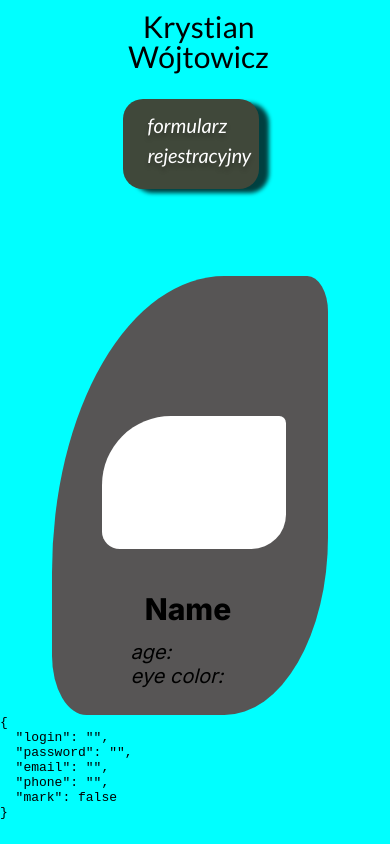
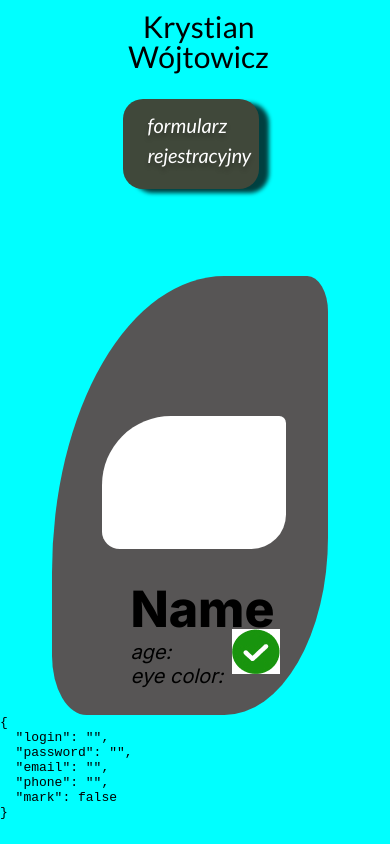
Before and after one commit to krystianwojtowicz/typescript-fetch, a React (Create React App) app: page / in a window 390 px wide. Shown: the top 844 px of the page. Built offline with nearby package versions, Linux system fonts and the light colour scheme; no server answers.

Commit message:
adding icon

```diff
--- a/src/components/Photo.tsx
+++ b/src/components/Photo.tsx
@@ -1,5 +1,6 @@
 import { useState, useEffect } from "react";
 import './styles/Photo.scss';
+import img1 from '../images/tick.jpg'
 
 
 function Photo() {
@@ -31,11 +32,14 @@ function Photo() {
         ) : (
           <div className="inner-picture"></div>
         )}
+        <div className="description">
         <h1 className="h1name">Name</h1>
         <i className="fa-solid fa-circle-check"></i>
         <div className="look">
           <span className="inner-look">age:</span>
           <span className="inner-look">eye color:</span>
+        </div>
+        <img className="tick" src={img1} alt="" />
         </div>
       </div>
     </>
--- a/src/components/styles/Photo.css
+++ b/src/components/styles/Photo.css
@@ -43,6 +43,7 @@
 }
 
 .picture {
+  position: relative;
   margin-left: 13.4%;
   width: 70.8%;
   aspect-ratio: 108/100;
@@ -70,30 +71,40 @@
   /* 459 */
 }
 
-.picture .h1name {
+.picture .description {
+  position: relative;
+  width: 41.7%;
+  margin-top: 26.39px;
+  margin-left: 28.3%;
+}
+
+.picture .description .tick {
+  position: absolute;
+  right: -30%;
+  top: 0;
+}
+
+.picture .description .h1name {
   font-family: "Inter", sans-serif;
   font-style: normal;
   font-weight: 800;
   font-size: 50px;
   line-height: 61px;
-  margin-top: 26.39px;
   height: 76.26px;
-  width: 41.7%;
-  margin-left: 28.3%;
+  width: 100%;
   text-align: center;
 }
 
-.picture .look {
+.picture .description .look {
   font-family: "Inter", sans-serif;
   position: relative;
   top: -15.01px;
-  margin-left: 28.3%;
   height: 59.5px;
-  width: 46%;
+  width: 98%;
   background-color: #575555;
 }
 
-.picture .look .inner-look {
+.picture .description .look .inner-look {
   display: block;
   font-family: "Inter";
   font-style: italic;
@@ -120,6 +131,9 @@
 }
 
 @media all and (max-width: 576px) {
+  .picture .description .tick {
+    top: 50px;
+  }
   .picture .h1name {
     font-size: 30px;
   }
--- a/src/components/styles/Photo.scss
+++ b/src/components/styles/Photo.scss
@@ -39,6 +39,7 @@
       }
     }
     .picture {
+      position: relative;
       margin-left: 13.4%;
       width: 70.8%;
       aspect-ratio: 108/100;
@@ -51,6 +52,7 @@
       // 800 739
       // border-radius: 62.5% / 67.7% 7.5% / 8.1% 37.5% / 40.6% 12.5% / 13.5%;
       border-radius: 62.5% 7.5% 37.5% 12.5%/ 67.7% 8.1% 40.6% 13.5%;
+
       .inner-picture {
         display: inline-block;
         /* height: 383px; */
@@ -69,25 +71,34 @@
         /* 75 */
         /* 459 */
       }
+      .description {
+        position: relative;
+        width: 41.7%;
+        margin-top: 26.39px;
+        margin-left: 28.3%;
+        .tick {
+          position: absolute;
+          right: -30%;
+          top: 0;
+        }
         .h1name {
           font-family: "Inter", sans-serif;
           font-style: normal;
           font-weight: 800;
           font-size: 50px;
           line-height: 61px;
-        margin-top: 26.39px;
+
           height: 76.26px;
-        width: 41.7%;
-        margin-left: 28.3%;
+          width: 100%;
+
           text-align: center;
         }
         .look {
           font-family: "Inter", sans-serif;
           position: relative;
           top: -15.01px;
-        margin-left: 28.3%;
           height: 59.5px;
-        width: 46%;
+          width: 98%;
           background-color: #575555;
           .inner-look {
             // position: relative;
@@ -101,6 +112,8 @@
             line-height: 24px;
           }
         }
+      }
+
     }
 
   @media all and (max-width: 992px) {
@@ -125,8 +138,162 @@
 
   @media all and (max-width: 576px) {
       .picture {
+        .description .tick {
+          top: 50px;
+        }
         .h1name {
           font-size: 30px;
         }
       }
   }
+
+
+
+
+
+
+
+
+
+
+
+//   .header {
+//     display: flex;
+//     justify-content: space-between;
+//     margin-bottom: 87px;
+//     .name {
+//       /* czcionka z filmiku? */
+//       font-family: "Lato", sans-serif;
+//       font-weight: 400;
+//       font-size: 30px;
+//       line-height: 30px;
+//       font-style: normal;
+//       color: #000000;
+//       height: 77px;
+//       width: 51.3%;
+//       margin-left: 1.85%;
+//       margin-top: 11px;
+//     }
+//     .form-text {
+//       width: 20.9%;
+//       min-width: 136px;
+//       background-color: #40483a;
+//       margin-right: 2.3%;
+//       margin-top: 11px;
+//       height: 90px;
+//       border-radius: 20px;
+//       box-shadow: 10px 4px 4px rgba(0, 0, 0, 0.75);
+//       .text {
+//         font-family: "Lato", sans-serif;
+//         font-weight: 400;
+//         font-style: italic;
+//         font-size: 30px;
+//         line-height: 30px;
+//         margin-top: 10.5px;
+//         color: #ffffff;
+//         width: 80%;
+//         margin-left: 18.3%;
+//         text-shadow: 0px 4px 4px rgba(0, 0, 0, 0.25);
+//       }
+//     }
+//   }
+//   .picture {
+//     position: relative;
+//     margin-left: 13.4%;
+//     width: 70.8%;
+//     aspect-ratio: 108/100;
+//     background: rgba(54, 44, 44, 0.01);
+//     background-color: #575555;
+//     backdrop-filter: blur(280px);
+//     /* background-color: #D9D9D9; */
+//     // border-radius: 65% 7.8% 40% 13%;
+//     // border-radius: 500px 60px 300px 100px;
+//     // 800 739
+//     // border-radius: 62.5% / 67.7% 7.5% / 8.1% 37.5% / 40.6% 12.5% / 13.5%;
+//     border-radius: 62.5% 7.5% 37.5% 12.5%/ 67.7% 8.1% 40.6% 13.5%;
+
+//     .inner-picture {
+//       display: inline-block;
+//       /* height: 383px; */
+//       /* width: 534px; */
+//       width: 66.75%;
+//       aspect-ratio: 139/100;
+//       background-color: #ffffff;
+//       margin-left: 18%;
+//       margin-top: 140px;
+//       /* border-radius: 200px 20px 100px 50px; */
+//       // border-radius: 37.5% 4.4% 18.75% 9.375%;
+//       border-radius: 37.5% 3.7% 18.7% 9.7%/ 52% 5.2% 26.1% 13.1%;
+
+//       /* border-radius: 43.6% 20px 100px 50px; */
+//       /* 534/384 */
+//       /* 75 */
+//       /* 459 */
+//     }
+//     .description {
+
+//     }
+//     .tick {
+//       position: absolute;
+//     }
+//     .h1name {
+//       font-family: "Inter", sans-serif;
+//       font-style: normal;
+//       font-weight: 800;
+//       font-size: 50px;
+//       line-height: 61px;
+//       margin-top: 26.39px;
+//       height: 76.26px;
+//       width: 41.7%;
+//       margin-left: 28.3%;
+//       text-align: center;
+//     }
+//     .look {
+//       font-family: "Inter", sans-serif;
+//       position: relative;
+//       top: -15.01px;
+//       margin-left: 28.3%;
+//       height: 59.5px;
+//       width: 46%;
+//       background-color: #575555;
+//       .inner-look {
+//         // position: relative;
+//         // top: -20px;
+//         display: block;
+//         font-family: "Inter";
+//         font-style: italic;
+//         color: black;
+//         font-weight: 100;
+//         font-size: 20px;
+//         line-height: 24px;
+//       }
+//     }
+//   }
+
+// @media all and (max-width: 992px) {
+//     .header {
+//       .form-text {
+//         .text {
+//           font-size: 20px;
+//         }
+//       }
+//     }
+// }
+
+// @media all and (max-width: 992px) {
+//     .header {
+//       flex-direction: column;
+//       align-items: center;
+//       .name {
+//         text-align: center;
+//       }
+//     }
+// }
+
+// @media all and (max-width: 576px) {
+//     .picture {
+//       .h1name {
+//         font-size: 30px;
+//       }
+//     }
+// }
```
Also changed, not shown: src/components/styles/Photo.min.css (+1 -1 lines), src/images/Vector.jpg (added), src/images/tick.jpg (added). Lines whose indentation alone changed are shown as unchanged.
